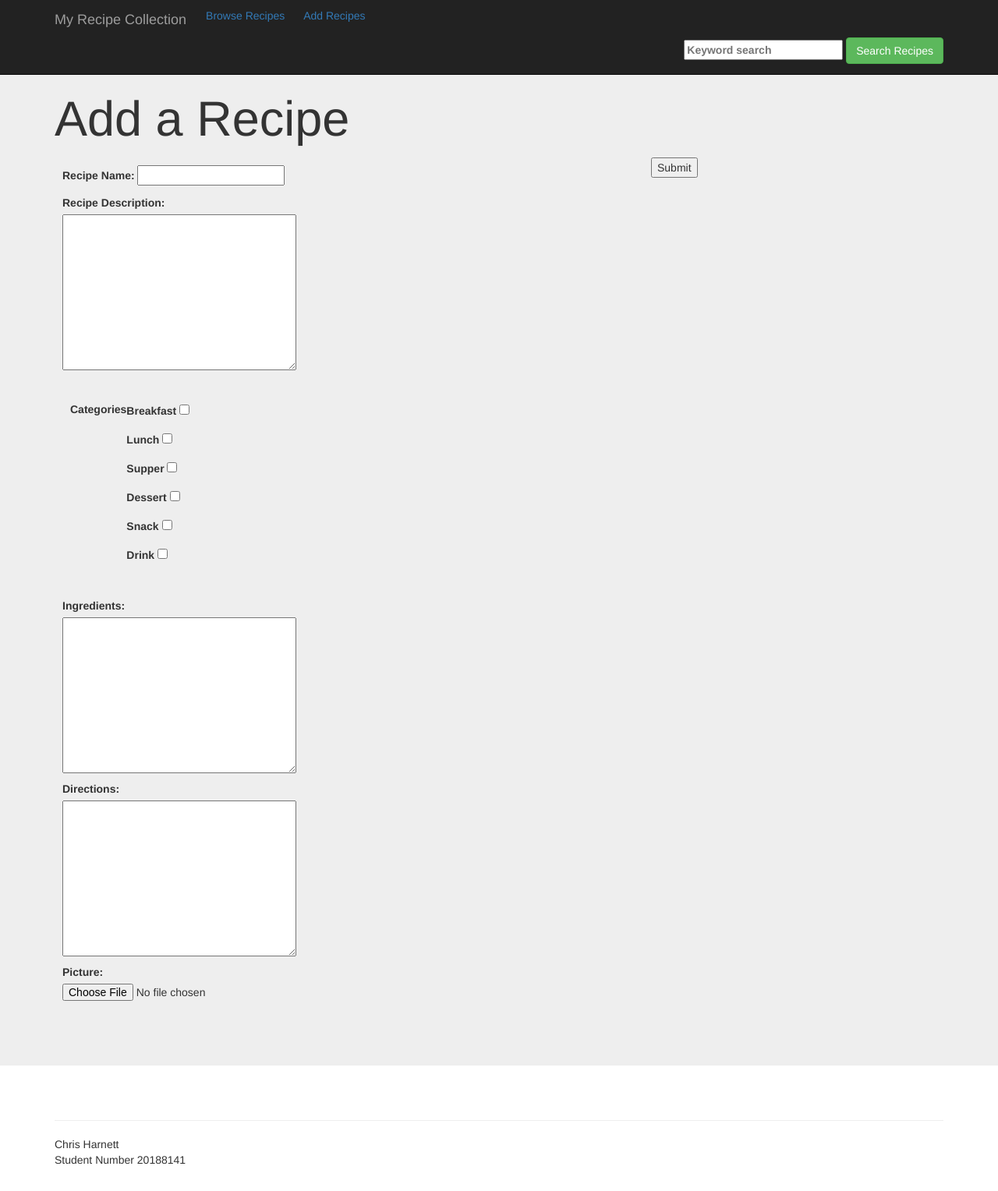
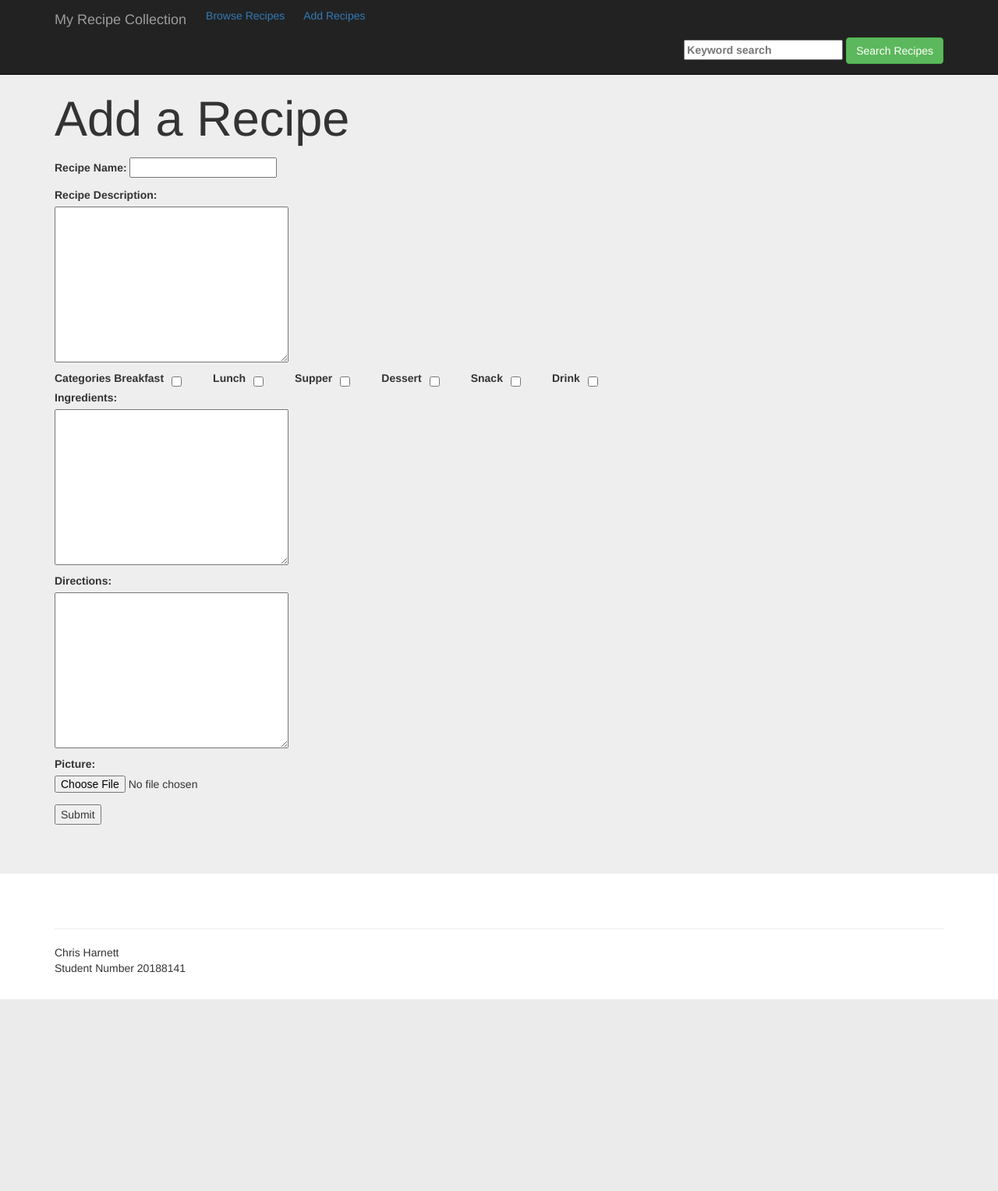
Before and after one commit to Chrisharnett/Spring-Repo, a Flask app: page /addRecipe in a window 1280 px wide. Shown: the whole page at 78% size. After the commit the page ends 1282 px from the top, so only its background shows below. Run offline with Flask 2, Linux system fonts and the light colour scheme; some libraries are stand-ins or nearby versions.

Commit message:
Basic Functionality complete.

```diff
--- a/Pandas/Jul5/features of Pandas.py
+++ b/Pandas/Jul5/features of Pandas.py
@@ -9,6 +9,7 @@ Features of Panda Series
 """
 
 import pandas as pd
+
 
 featuresEx = pd.Series([10, 20 , 30, 40 , 50 , 60 , 70])
 
--- a/RecipeBook/app.py
+++ b/RecipeBook/app.py
@@ -15,6 +15,14 @@ path = os.getcwd() + "/static/data"
 recipeNames = []
 for r in os.listdir(path):
     recipeNames.append(r.replace(".csv", ""))
+# recipeDf = pd.DataFrame(columns=[',name,description,breakfast,lunch,supper,snack,drink,dessert,ingredients,'
+#                                  'directions,pic'.split(",")])
+#
+# for name in recipeNames:
+#     r = pd.read_csv(os.path.join(app.config['SUBMITTED_DATA'] +
+#                                   name.lower().replace(" ", "_") + '.csv'), index_col=False)
+#     recipeDf = pd.concat([recipeDf, r.iloc[0]])
+
 
 @app.route('/', methods=['POST', 'GET'])
 def myRecipeCollection():
@@ -34,7 +42,7 @@ def myRecipeCollection():
 
     if request.method == 'POST':
         searchString = request.form['searchString']
-        return redirect (url_for('searchRecipes', searchString=searchString))
+        return redirect(url_for('searchRecipes', searchString=searchString))
 
     return render_template('index.html', r1=r1.iloc[0], r2=r2.iloc[0], r3=r3.iloc[0], r4=r4.iloc[0])
 
@@ -47,7 +55,7 @@ def addRecipe():
     """
     form = RecipeForm()
     if form.validate_on_submit():
-        name = form.recipeName.data
+        recipeName = form.recipeName.data
         description = form.recipeDescription.data
         breakfast = form.breakfastCategory.data
         lunch = form.lunchCategory.data
@@ -57,12 +65,12 @@ def addRecipe():
         dessert = form.dessertCategory.data
         ingredients = form.recipeIngredients.data
         directions = form.recipeDirections.data
-        pic = name.lower().replace(" ", "_") + "." + secure_filename(form.recipePicture.data.filename).split('.')[-1]
+        pic = recipeName.lower().replace(" ", "_") + "." + secure_filename(form.recipePicture.data.filename).split('.')[-1]
         form.recipePicture.data.save(os.path.join(app.config['SUBMITTED_IMG'] + pic))
-        df = pd.DataFrame([{'name': name, 'description': description, 'breakfast': breakfast, 'lunch': lunch,
+        df = pd.DataFrame([{'name': recipeName, 'description': description, 'breakfast': breakfast, 'lunch': lunch,
                             'supper': supper, 'snack': snack, 'drink': drink, 'dessert': dessert,
                             'ingredients': ingredients, 'directions': directions, 'pic': pic}])
-        df.to_csv(os.path.join(app.config['SUBMITTED_DATA'] + name.lower().replace(" ", "_") + ".csv"))
+        df.to_csv(os.path.join(app.config['SUBMITTED_DATA'] + recipeName.lower().replace(" ", "_") + ".csv"))
         recipeNames.append(df['name'])
         return redirect(url_for('myRecipeCollection'))
     else:
@@ -82,7 +90,7 @@ def viewRecipe(recipeName):
     directions = mainRecipe['directions'].str.split("\n")
 
     recipeList = [recipe for recipe in recipeNames]
-    # recipeList.remove(mainRecipe['name'])
+    recipeList.remove(mainRecipe.iloc[0]['name'].lower().replace(" ", "_"))
     random.shuffle(recipeList)
     r2 = pd.read_csv(os.path.join(app.config['SUBMITTED_DATA'] +
                                   recipeList[0].lower().replace(" ", "_") + '.csv'), index_col=False)
--- a/RecipeBook/static/css/main.css
+++ b/RecipeBook/static/css/main.css
@@ -13,16 +13,22 @@ li {
     padding: 0;
     list-style-type: none;
 }
-.addRecipeForm > * {
-    padding: 10px;
+
+.categories{
+    /*display: inline-flex;*/
+    /*margin: 10px;*/
 }
-.categories{
+.categoryList > label{
+    margin-right: 10px;
+}
+.categoryList{
     display: inline-flex;
-    margin: 10px;
 }
-
-.displayrecipe > * {
-
+.row{
+    justify-content: space-between;
+}
+.d-flex{
+    gap: 10px;
 }
 
 textarea{
@@ -50,5 +56,7 @@ label > textarea{
     border-radius: 4px;
     padding: 5px;
     background-color: whitesmoke;
-
 }
+.submit{
+    padding-top: 5px;
+}
--- a/RecipeBook/templates/addRecipe.html
+++ b/RecipeBook/templates/addRecipe.html
@@ -18,14 +18,14 @@ Add a Recipe
     <form action="{{ url_for('myRecipeCollection') }}" enctype="multipart/form-data" method="post">
         {{ form.csrf_token }}
 <div class="row">
-    <div class="col-md-8 addRecipeForm">
+    <div class="col-md-8 addRecipeForm d-flex">
         <div class="nameAndDescription">
             {{ render_field(form.recipeName, size=20) }}
             {{ render_field(form.recipeDescription, size=1000) }}
         </div>
         <div class="categories">
             <label>Categories</label>
-            <div>
+            <div class="categoryList d-inline-flex p2">
                 {{ render_field(form.breakfastCategory) }}
                 {{ render_field(form.lunchCategory ) }}
                 {{ render_field(form.supperCategory) }}
@@ -40,9 +40,9 @@ Add a Recipe
             {{ render_field(form.recipePicture) }}
         </div>
     </div>
-        <div class="submit">
-            <button type="submit">Submit</button>
-        </div>
+</div>
+    <div class="submit">
+        <button type="submit">Submit</button>
     </div>
     </form>
     </section>
--- a/RecipeBook/templates/searchRecipes.html
+++ b/RecipeBook/templates/searchRecipes.html
@@ -13,6 +13,7 @@ Search Results
 {% endblock %}
 
 {% block Recipe_Description %}
+    {% if searchResults|length > 0 %}
         {% for recipe in searchResults %}
             <br><div class="col-md-3">
                 {{ recipe[0] }}
@@ -20,6 +21,9 @@ Search Results
                 {{  recipe[1] }}
             </div>
         {% endfor %}
+    {% else %}
+        <br><div class="no results">No recipes match your search.</div>
+    {% endif %}
 {% endblock %}
 
 {% block Heading1_title %}
```
Also changed, not shown: Pandas/Jul5/pandasMethods.py (+6 -3 lines), RecipeBook/templates/browseRecipes.html (+11 -7 lines), RecipeBook/templates/viewRecipe.html (+4 -3 lines). Lines whose indentation alone changed are shown as unchanged.
